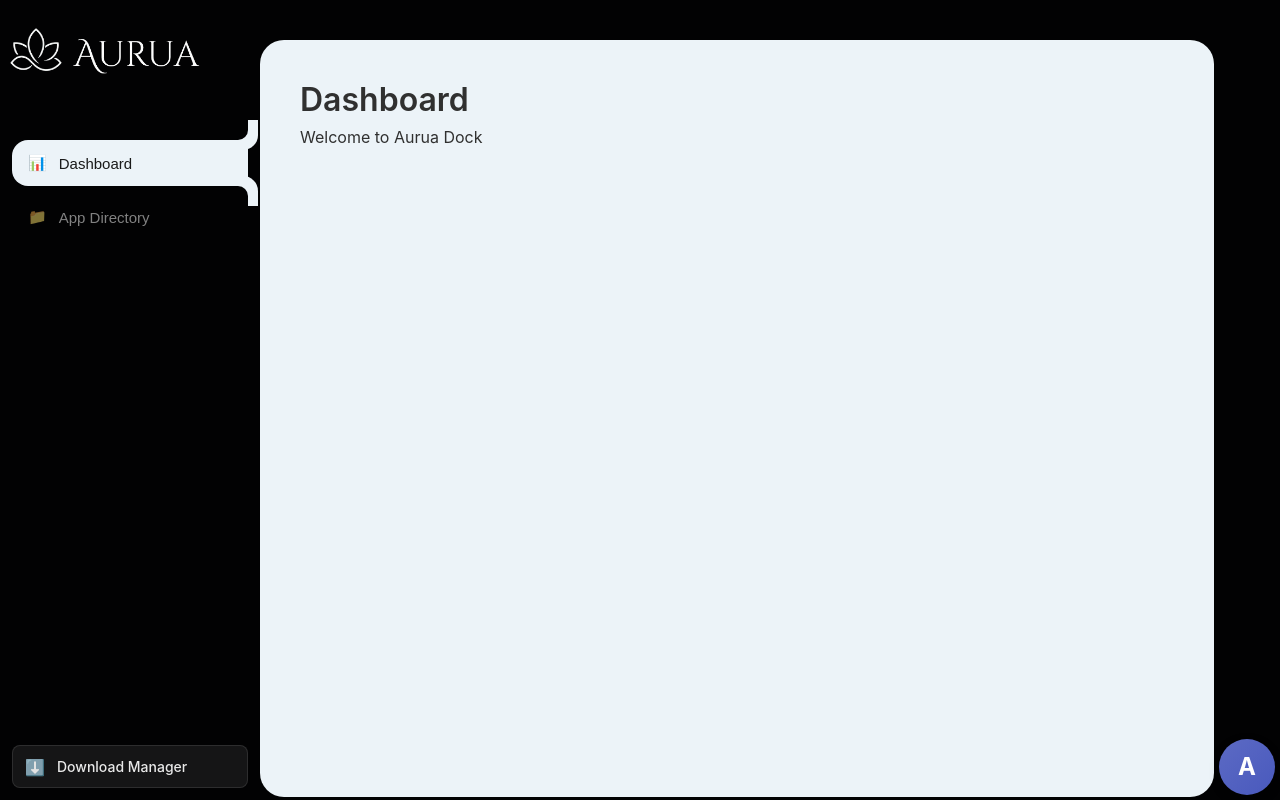
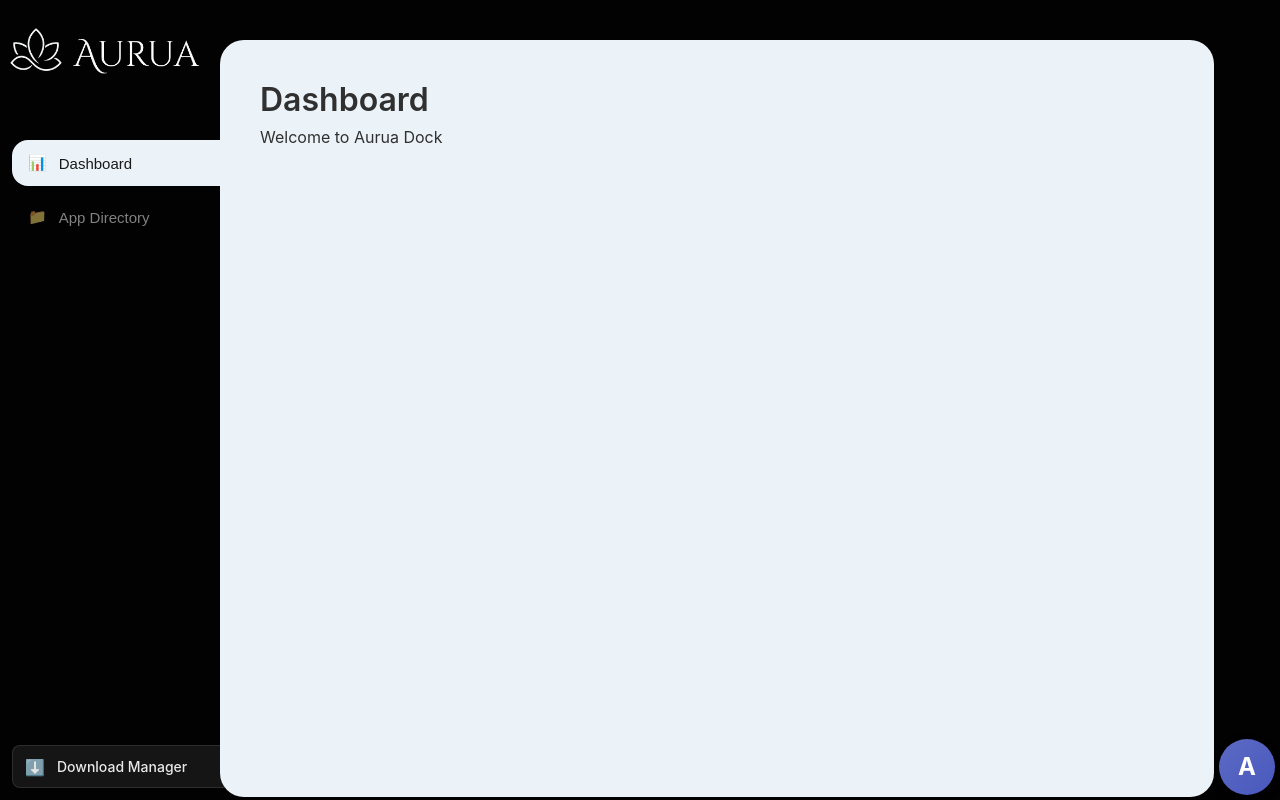
Before and after one commit to AuruaHQ/aurua-dock, a React (Vite) app: page / in a window 1280 px wide. Built offline with nearby package versions, Linux system fonts and the light colour scheme.

Commit message:
Extend active tab and overlap dock-main to seamlessly connect with curved arcs

```diff
--- a/src/App.css
+++ b/src/App.css
@@ -31,7 +31,7 @@ body {
   border-radius: 24px;
   position: relative;
   scroll-behavior: smooth;
-  margin: 40px 66px 3px 0;
+  margin: 40px 66px 3px -40px;
 }
 
 /* Hide scrollbar */
--- a/src/components/Sidebar/Sidebar.css
+++ b/src/components/Sidebar/Sidebar.css
@@ -43,8 +43,8 @@
   color: #1a1a1a;
   font-weight: 500;
   border-radius: 16px 0 0 16px;
-  margin-right: -24px;
-  padding-right: 40px;
+  margin-right: -52px;
+  padding-right: 68px;
 }
 
 .sidebar-nav-item.active::before {
```
